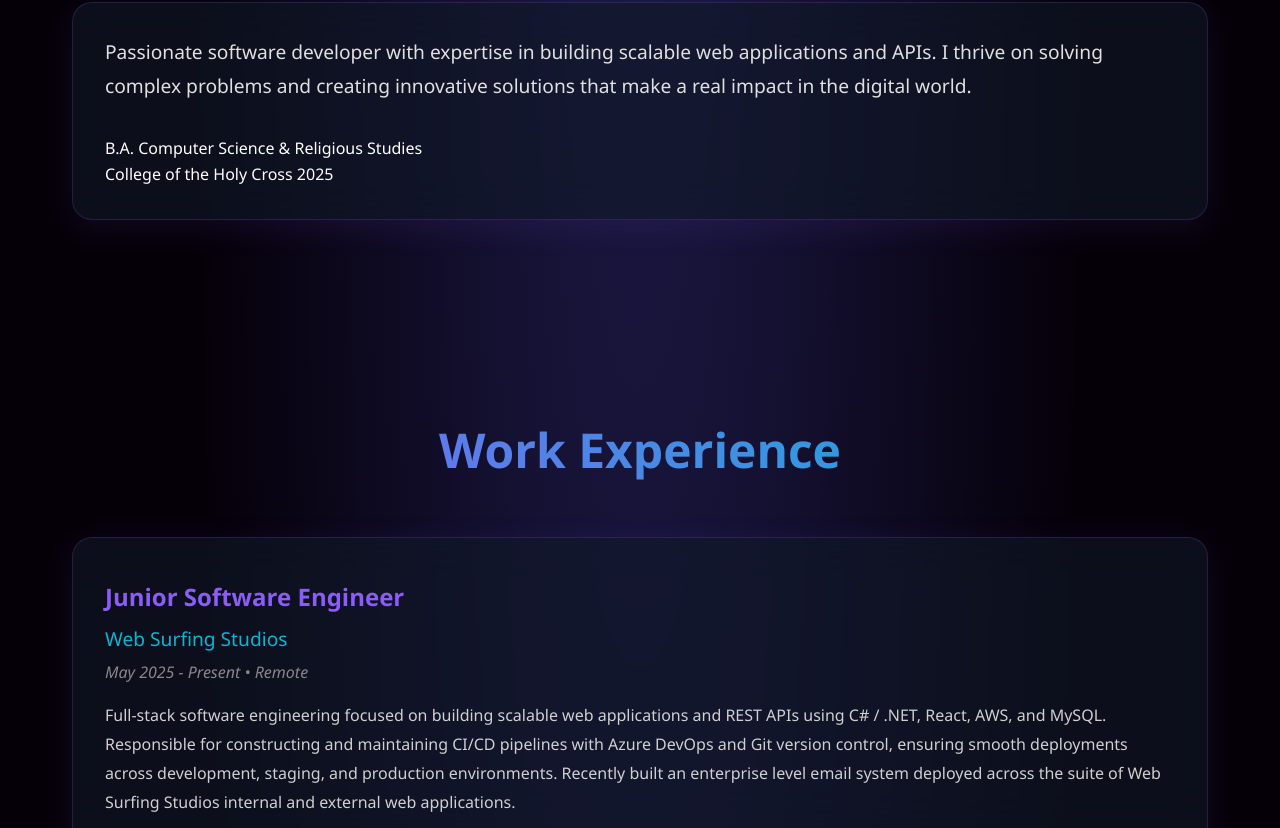
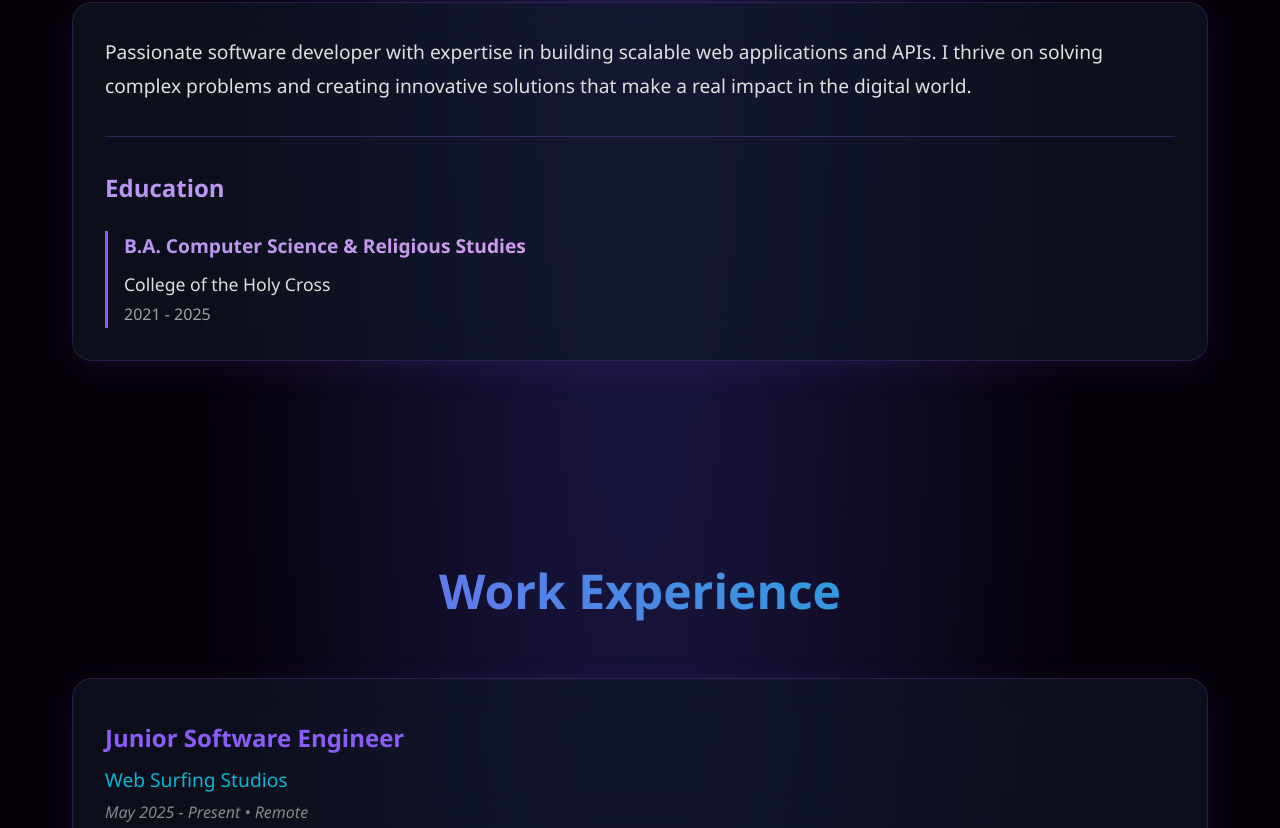
Before and after one commit to afahey03/portfolio, a React (Vite) app: page / in a window 1280 px wide. Shown: the part 1019-1847 px from the top of the page. Built offline with nearby package versions, Linux system fonts and the light colour scheme.

Commit message:
better education section

```diff
--- a/src/App.css
+++ b/src/App.css
@@ -344,6 +344,53 @@ section {
     line-height: 1.8;
     margin-bottom: 2rem;
     color: #e0e0e0;
+}
+
+/* Education Section */
+.education-section {
+    margin-top: 2rem;
+    padding-top: 2rem;
+    border-top: 1px solid rgba(139, 92, 246, 0.3);
+}
+
+.education-heading {
+    font-size: 1.5rem;
+    margin-bottom: 1.5rem;
+    background: linear-gradient(135deg, #b794f6, #f9a8d4);
+    -webkit-background-clip: text;
+    background-clip: text;
+    -webkit-text-fill-color: transparent;
+}
+
+.education-item {
+    margin-bottom: 1.5rem;
+    padding-left: 1rem;
+    border-left: 3px solid var(--cosmic-purple);
+}
+
+.education-item:last-child {
+    margin-bottom: 0;
+}
+
+.education-degree {
+    font-size: 1.2rem;
+    font-weight: 600;
+    background: linear-gradient(135deg, #b794f6, #f9a8d4);
+    -webkit-background-clip: text;
+    background-clip: text;
+    -webkit-text-fill-color: transparent;
+    margin-bottom: 0.5rem;
+}
+
+.education-institution {
+    font-size: 1.1rem;
+    color: #e0e0e0;
+    margin-bottom: 0.25rem;
+}
+
+.education-years {
+    font-size: 1rem;
+    color: #a0a0a0;
 }
 
 .skills-container {
--- a/src/components/About.jsx
+++ b/src/components/About.jsx
@@ -1,6 +1,14 @@
 import React from 'react';
 
 const About = () => {
+    const education = [
+        {
+            degree: 'B.A. Computer Science & Religious Studies',
+            institution: 'College of the Holy Cross',
+            years: '2021 - 2025'
+        }
+    ];
+
     return (
         <section id="about">
             <h2 className="section-title">About Me</h2>
@@ -10,10 +18,16 @@ const About = () => {
                     I thrive on solving complex problems and creating innovative solutions that make a real impact in
                     the digital world.
                 </p>
-                <p className="education-text">
-                    B.A. Computer Science & Religious Studies<br />
-                    College of the Holy Cross 2025
-                </p>
+                <div className="education-section">
+                    <h3 className="education-heading">Education</h3>
+                    {education.map((edu, index) => (
+                        <div key={index} className="education-item">
+                            <div className="education-degree">{edu.degree}</div>
+                            <div className="education-institution">{edu.institution}</div>
+                            <div className="education-years">{edu.years}</div>
+                        </div>
+                    ))}
+                </div>
             </div>
         </section>
     );
```
